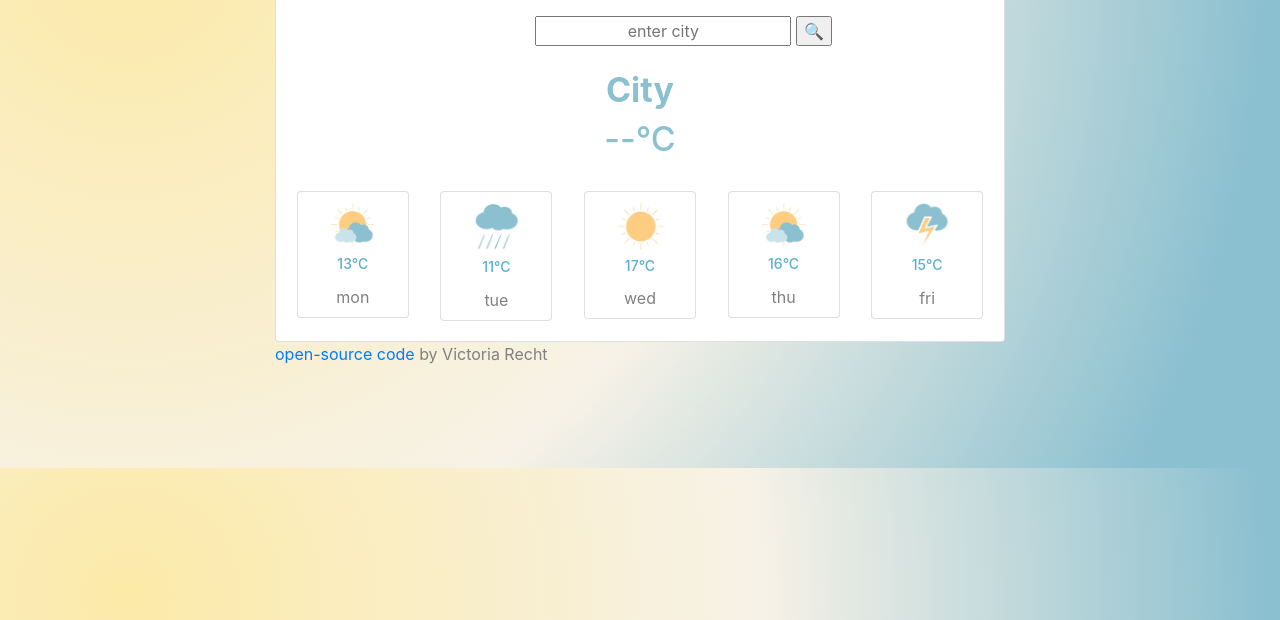
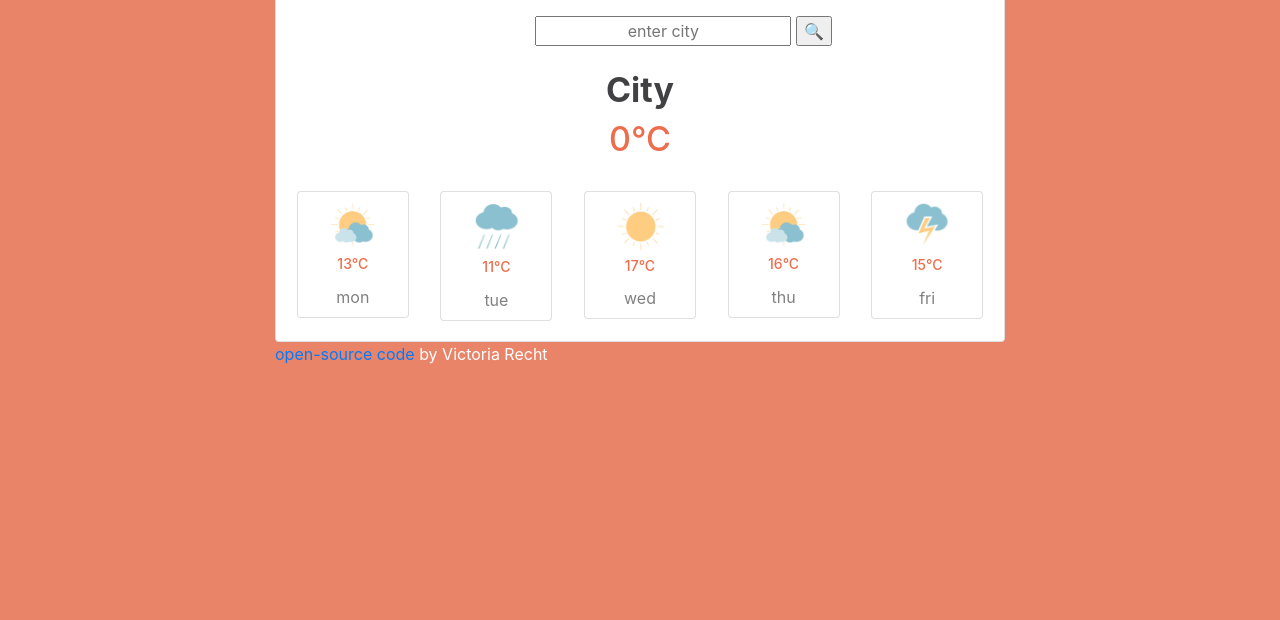
Before and after one commit to victoriarecht/weather-app, a plain HTML site: page index.html in a window 1280 px wide. Both pictures are taken after a click on the button "°C". Shown: the part 180-800 px from the top of the page. Drawn offline with nearby package versions, Linux system fonts and the light colour scheme.

Commit message:
added unit converter and some style changes

```diff
--- a/src/script.js
+++ b/src/script.js
@@ -48,6 +48,7 @@ function search(event) {
       `http://openweathermap.org/img/wn/${response.data.weather[0].icon}@2x.png`
     );
     windspeed.innerHTML = `windspeed: ${response.data.wind.speed}m/h`;
+    celsiusTemperature = Math.round(response.data.main.temp);
   }
 }
 
@@ -80,3 +81,23 @@ let gpsButton = document.querySelector("#currentLocation");
 gpsButton.addEventListener("click", getGPS);
 
 // Celsius -> Fahrenheit
+function showFahrenheit(event) {
+  event.preventDefault();
+  let fahrenheitTemperature = (celsiusTemperature * 9) / 5 + 32;
+  let temperatureElement = document.querySelector("#maintemp");
+  temperatureElement.innerHTML = `${Math.round(fahrenheitTemperature)}°F`;
+}
+
+function showCelsius(event) {
+  event.preventDefault();
+  let temperatureElement = document.querySelector("#maintemp");
+  temperatureElement.innerHTML = `${Math.round(celsiusTemperature)}°C`;
+}
+
+let celsiusTemperature = null;
+
+let fahrenheitButton = document.querySelector("#fahrenheit");
+fahrenheitButton.addEventListener("click", showFahrenheit);
+
+let celsiusButton = document.querySelector("#celsius");
+celsiusButton.addEventListener("click", showCelsius);
--- a/src/style.css
+++ b/src/style.css
@@ -4,12 +4,7 @@
   padding: 15px 60px;
 }
 body {
-  background: radial-gradient(
-    circle at 10% 20%,
-    rgb(252, 234, 168) 0%,
-    rgb(247, 242, 231) 50%,
-    #8bc0d0 90%
-  );
+  background: #e98468;
 }
 
 .fa-map-marker-alt {
@@ -39,18 +34,18 @@ body {
 }
 
 #city {
-  color: #8bc0d0;
+  color: #414143;
   text-align: center;
   font-size: 34px;
   font-weight: bolder;
 }
 #maintemp {
-  color: #8bc0d0;
+  color: #ec6e4c;
   text-align: center;
   font-size: 34px;
 }
 .tempsmall {
-  color: rgb(90, 175, 204);
+  color: #ec6e4c;
   text-align: center;
   font-size: 14px;
 }
@@ -114,5 +109,5 @@ body {
   padding: 0;
 }
 #opensource {
-  color: grey;
+  color: white;
 }
```
